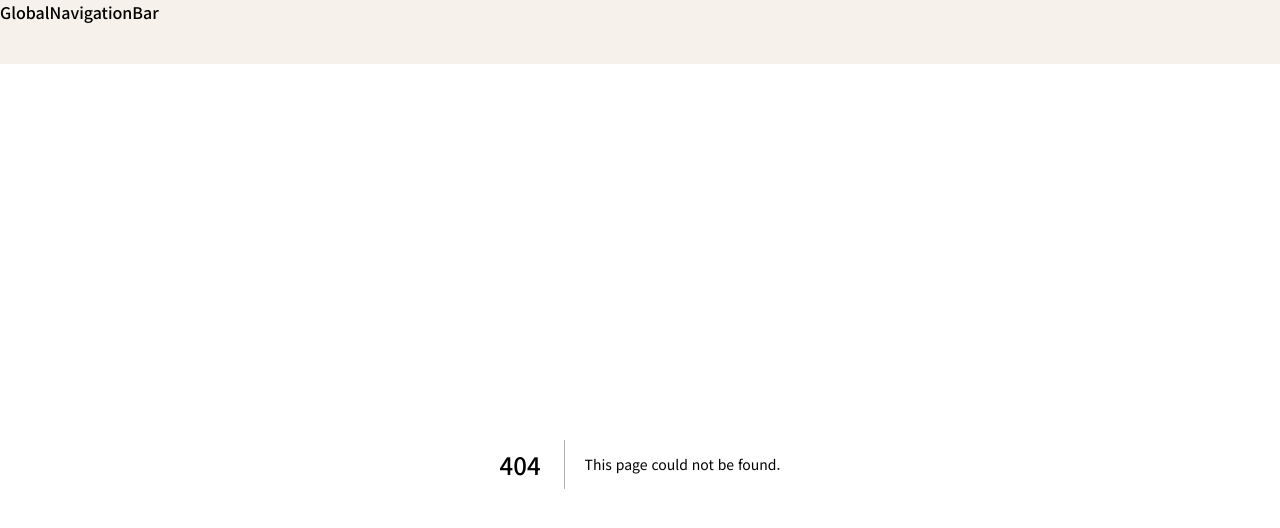
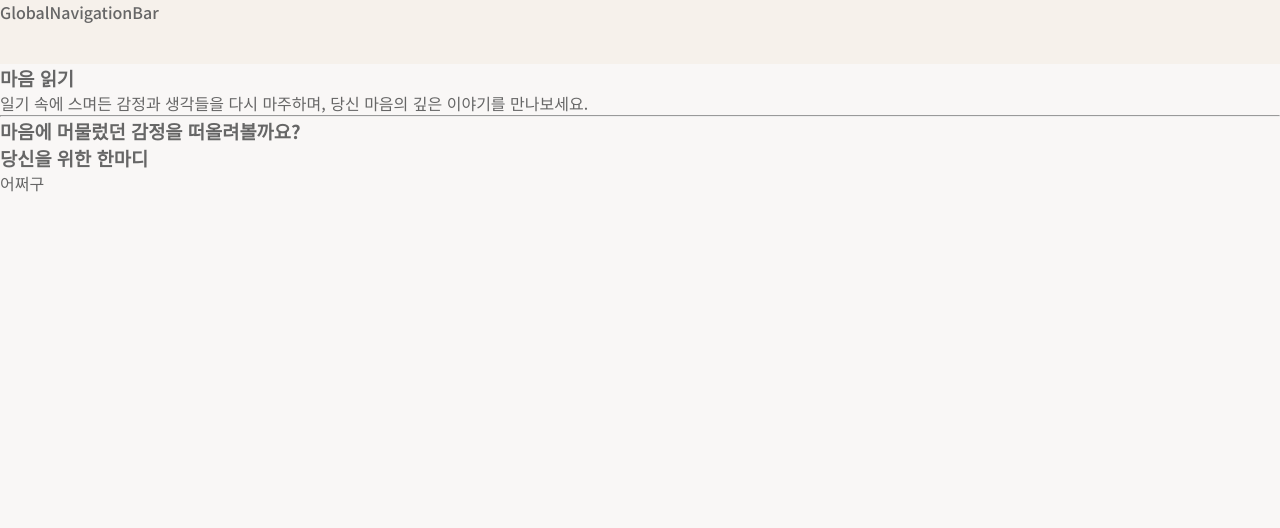
Before and after one commit to Dambda/Client-V2, a Next.js app: page /diary/1/feature in a window 1280 px wide. Before the commit this address had no page. Shown: the top 528 px of the page. Built offline with nearby package versions, Linux system fonts and the light colour scheme.

Commit message:
feat: 라우트 구조 변경[DM-23]

```diff
--- /dev/null
+++ b/src/app/diary/[id]/feature/layout.tsx
@@ -0,0 +1,19 @@
+import { ReactNode } from 'react';
+
+export default function Layout({
+    children,
+    panel,
+}: {
+    children: ReactNode;
+    panel: ReactNode;
+}) {
+    return (
+        <div>
+            {/* feature 모드의 일기 컴포넌트 */}
+            {children}
+
+            {/* 사이드 패널 ex. 덧말, 마음읽기 */}
+            {panel}
+        </div>
+    );
+}
--- /dev/null
+++ b/src/app/diary/[id]/feature/page.tsx
@@ -0,0 +1,9 @@
+import ReadMind from '@/features/diary-view/ReadMiind';
+
+export default function DiaryFeatureMode() {
+    return (
+        <div>
+            <ReadMind></ReadMind>
+        </div>
+    );
+}
--- a/src/app/diary/[id]/layout.tsx
+++ b/src/app/diary/[id]/layout.tsx
@@ -1,19 +1,10 @@
 import { ReactNode } from 'react';
 
-export default function Layout({
-    children,
-    panel,
-}: {
-    children: ReactNode;
-    panel: ReactNode;
-}) {
+export default function Layout({ children }: { children: ReactNode }) {
     return (
         <div>
             {/* 일기 컴포넌트 */}
             {children}
-
-            {/* 사이드 패널 ex. 덧말, 마음읽기 */}
-            {panel}
         </div>
     );
 }
--- /dev/null
+++ b/src/features/diary-view/ReadMiind.tsx
@@ -0,0 +1,22 @@
+export default function ReadMind() {
+    return (
+        <div>
+            <div>
+                <h3>마음 읽기</h3>
+                <span>
+                    일기 속에 스며든 감정과 생각들을 다시 마주하며, 당신 마음의
+                    깊은 이야기를 만나보세요.
+                </span>
+            </div>
+            <hr />
+            <div>
+                <h3>마음에 머물렀던 감정을 떠올려볼까요?</h3>
+                <div></div>
+            </div>
+            <div>
+                <h3>당신을 위한 한마디</h3>
+                <span>어쩌구</span>
+            </div>
+        </div>
+    );
+}
```
